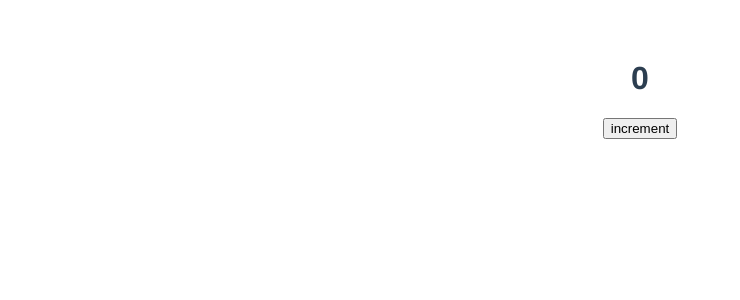
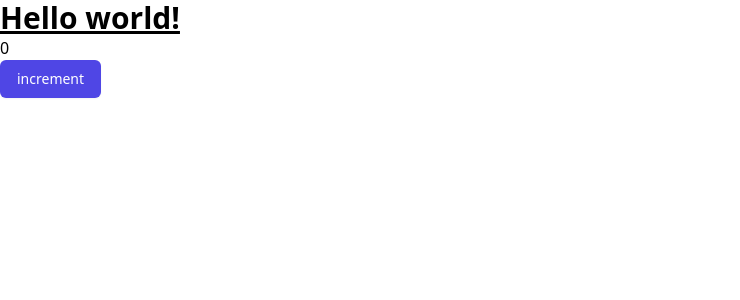
Before and after one commit to levintoo/vue-tictactoe, a Vue app: page / in a window 1280 px wide. Shown: the top 300 px of the page, without its empty margins (0-740 px from the left). Built offline with nearby package versions, Linux system fonts and the light colour scheme.

Commit message:
tailwind css

```diff
--- a/package.json
+++ b/package.json
@@ -12,6 +12,9 @@
   },
   "devDependencies": {
     "@vitejs/plugin-vue": "^2.3.3",
+    "autoprefixer": "^10.4.7",
+    "postcss": "^8.4.14",
+    "tailwindcss": "^3.1.5",
     "vite": "^2.9.9"
   }
 }
--- /dev/null
+++ b/postcss.config.js
@@ -0,0 +1,6 @@
+module.exports = {
+  plugins: {
+    tailwindcss: {},
+    autoprefixer: {},
+  },
+}
--- a/src/App.vue
+++ b/src/App.vue
@@ -13,17 +13,17 @@ export default {
 </script>
 
 <template>
+  <h1 class="text-3xl font-bold underline bg-blue">
+    Hello world!
+  </h1>
   <h1>{{ count }}</h1>
-  <button @click="count++">increment</button>
+  <button @click="count++" class="inline-flex items-center px-4 py-2 border border-transparent rounded-md shadow-sm text-sm font-medium text-white bg-indigo-600 hover:bg-indigo-700 focus:outline-none">increment</button>
+
 </template>
 
 <style>
-#app {
-  font-family: Avenir, Helvetica, Arial, sans-serif;
-  -webkit-font-smoothing: antialiased;
-  -moz-osx-font-smoothing: grayscale;
-  text-align: center;
-  color: #2c3e50;
-  margin-top: 60px;
+* {
+  margin: 0;
+  padding: 0;
 }
 </style>
--- /dev/null
+++ b/src/index.css
@@ -0,0 +1,3 @@
+@tailwind base;
+@tailwind components;
+@tailwind utilities;
--- a/src/main.js
+++ b/src/main.js
@@ -1,4 +1,5 @@
 import { createApp } from 'vue'
 import App from './App.vue'
+import './index.css'
 
 createApp(App).mount('#app')
--- /dev/null
+++ b/tailwind.config.js
@@ -0,0 +1,11 @@
+/** @type {import('tailwindcss').Config} */
+module.exports = {
+  content: [
+    "./index.html",
+    "./src/**/*.{vue,js,ts,jsx,tsx}",
+  ],
+  theme: {
+    extend: {},
+  },
+  plugins: [],
+}
```
Also changed, not shown: 1 other file (tests, documents, lock files or other folders).
